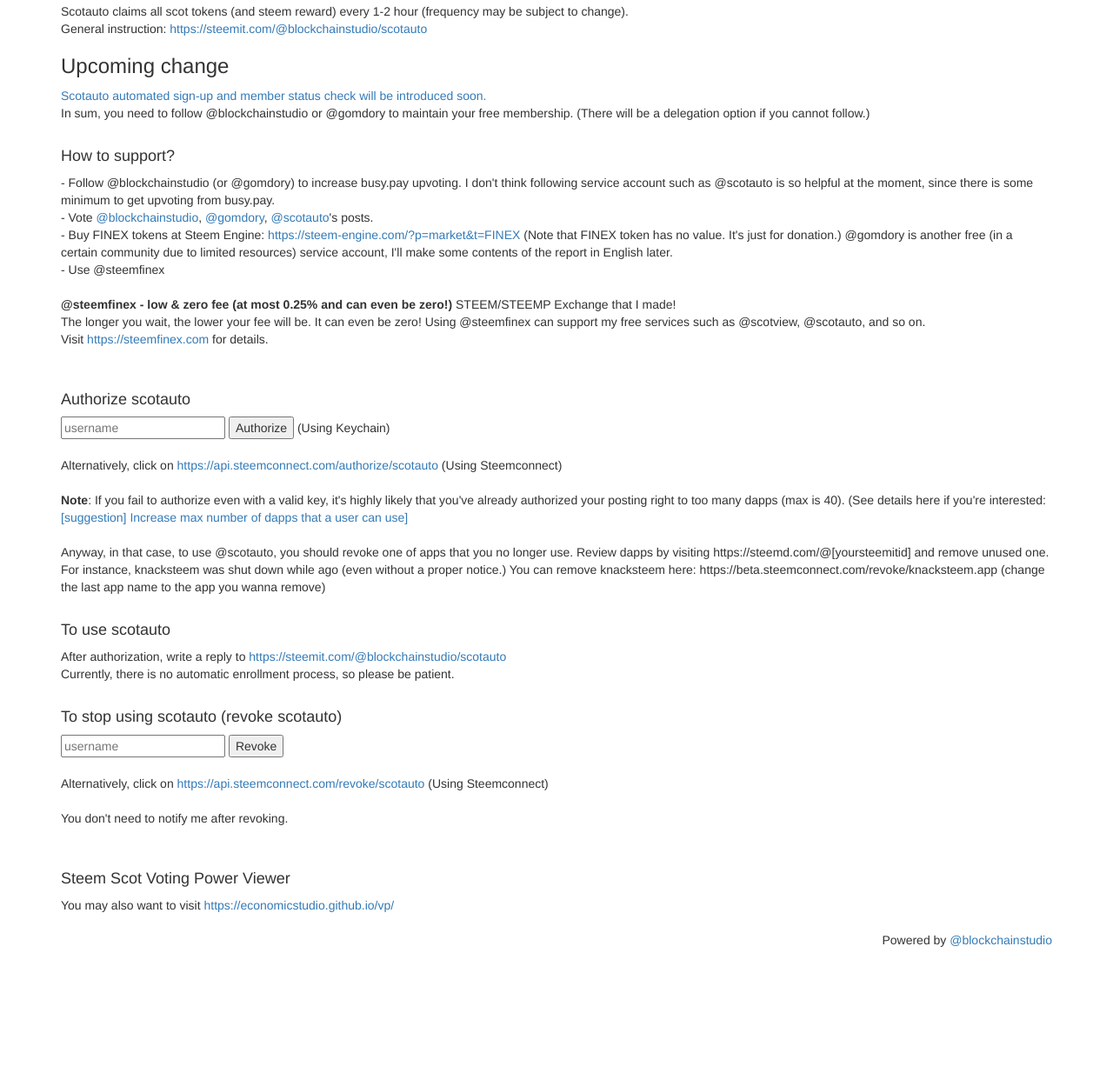
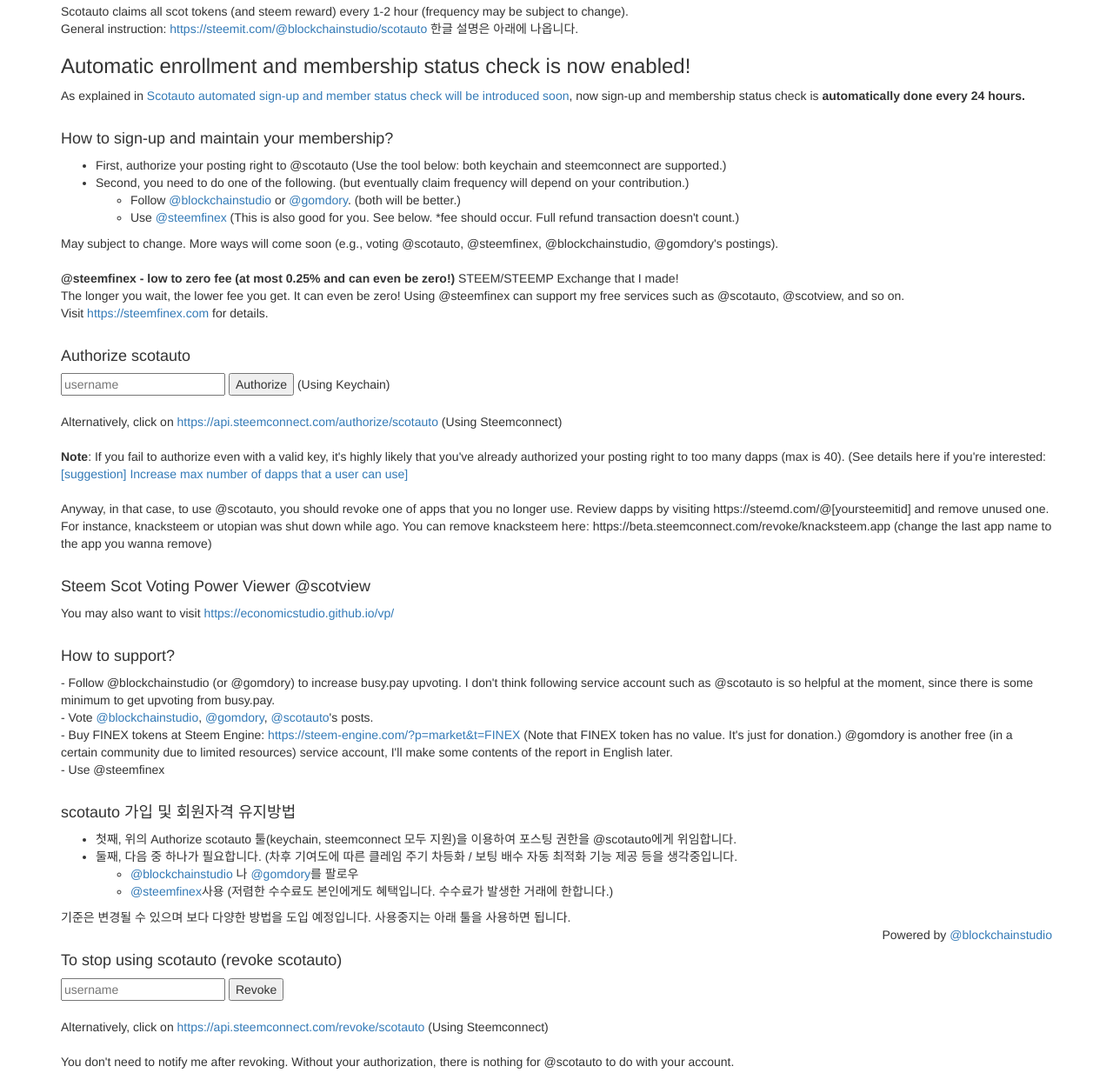
Before and after one commit to economicstudio/scotauto, a plain HTML site: page index.html in a window 1280 px wide. Shown: the part 53-1287 px from the top of the page at 87% size. Before the commit the page ends 1144 px from the top, so only its background shows below. Drawn offline with nearby package versions, Linux system fonts and the light colour scheme.

Commit message:
Update index.html

```diff
--- a/index.html
+++ b/index.html
@@ -24,39 +24,65 @@
         <a href="https://steemit.com/@blockchainstudio/scotauto"
           >https://steemit.com/@blockchainstudio/scotauto</a
         >
+        한글 설명은 아래에 나옵니다.
       </div>
-      <h3>Upcoming change</h3>
+      <h3>Automatic enrollment and membership status check is now enabled!</h3>
       <div>
+        As explained in
         <a
           href="https://steemit.com/@blockchainstudio/scotauto-automated-sign-up-and-member-status-check-will-be-introduced"
           >Scotauto automated sign-up and member status check will be introduced
-          soon.</a
-        ><br />
-        In sum, you need to follow @blockchainstudio or @gomdory to maintain your free membership. (There will be a delegation option if you cannot follow.)
+          soon</a
+        >, now sign-up and membership status check is
+        <b>automatically done every 24 hours.</b><br />
       </div>
 
       <br />
-
-      <h4>How to support?</h4>
+      <h4>How to sign-up and maintain your membership?</h4>
       <div>
-        - Follow @blockchainstudio (or @gomdory) to increase busy.pay upvoting. I don't think following service account such as @scotauto is so helpful at the moment, since there is some minimum to get upvoting from busy.pay.<br />
-        - Vote <a href="https://steemit.com/@blockchainstudio">@blockchainstudio</a>, <a href="https://steemit.com/@gomdory">@gomdory</a>, <a href="https://steemit.com/@scotauto">@scotauto</a>'s posts.<br />
-        - Buy FINEX tokens at Steem Engine: <a href="https://steem-engine.com/?p=market&t=FINEX">https://steem-engine.com/?p=market&t=FINEX</a> (Note that FINEX token has no value. It's just for donation.) @gomdory is another free (in a certain community due to limited resources) service account, I'll make some contents of the report in English later.<br />
-        - Use @steemfinex
+        <ul>
+          <li>
+            First, authorize your posting right to @scotauto (Use the tool
+            below: both keychain and steemconnect are supported.)
+          </li>
+          <li>
+            Second, you need to do one of the following. (but eventually claim
+            frequency will depend on your contribution.)
+          </li>
+          <ul>
+            <li>
+              Follow
+              <a href="https://steemit.com/@blockchainstudio"
+                >@blockchainstudio</a
+              >
+              or <a href="https://steemit.com/@gomdory">@gomdory</a>. (both will
+              be better.)
+            </li>
+            <li>
+              Use <a href="https://steemfinex.com">@steemfinex</a> (This is also
+              good for you. See below. *fee should occur. Full refund
+              transaction doesn't count.)
+            </li>
+          </ul>
+        </ul>
+        May subject to change. More ways will come soon (e.g., voting @scotauto,
+        @steemfinex, @blockchainstudio, @gomdory's postings).
       </div>
       <br />
       <div>
-        <b>@steemfinex - low & zero fee (at most 0.25% and can even be zero!)</b> STEEM/STEEMP Exchange that I made!<br />
-        The longer you wait, the lower your fee will be. It can even be zero! Using @steemfinex can support my free services such as @scotview, @scotauto, and so on.
+        <b
+          >@steemfinex - low to zero fee (at most 0.25% and can even be
+          zero!)</b
+        >
+        STEEM/STEEMP Exchange that I made!<br />
+        The longer you wait, the lower fee you get. It can even be zero! Using
+        @steemfinex can support my free services such as @scotauto, @scotview,
+        and so on.
         <br />
         Visit
-        <a href="https://steemfinex.com"
-          >https://steemfinex.com</a
-        >
+        <a href="https://steemfinex.com">https://steemfinex.com</a>
         for details.<br />
       </div>
-      <br />
-
       <br />
 
       <h4>Authorize scotauto</h4>
@@ -82,22 +108,72 @@
       Anyway, in that case, to use @scotauto, you should revoke one of apps that
       you no longer use. Review dapps by visiting
       https://steemd.com/@[yoursteemitid] and remove unused one. For instance,
-      knacksteem was shut down while ago (even without a proper notice.) You can
-      remove knacksteem here:
-      https://beta.steemconnect.com/revoke/knacksteem.app (change the last app
-      name to the app you wanna remove)<br /><br />
+      knacksteem or utopian was shut down while ago. You can remove knacksteem
+      here: https://beta.steemconnect.com/revoke/knacksteem.app (change the last
+      app name to the app you wanna remove)<br /><br />
 
-      <h4>To use scotauto</h4>
-
+      <h4>Steem Scot Voting Power Viewer @scotview</h4>
       <div>
-        After authorization, write a reply to
-        <a href="https://steemit.com/@blockchainstudio/scotauto"
-          >https://steemit.com/@blockchainstudio/scotauto</a
-        ><br />
-        Currently, there is no automatic enrollment process, so please be
-        patient.
+        You may also want to visit
+        <a href="https://economicstudio.github.io/vp/"
+          >https://economicstudio.github.io/vp/</a
+        >
       </div>
       <br />
+      <h4>How to support?</h4>
+      <div>
+        - Follow @blockchainstudio (or @gomdory) to increase busy.pay upvoting.
+        I don't think following service account such as @scotauto is so helpful
+        at the moment, since there is some minimum to get upvoting from
+        busy.pay.<br />
+        - Vote
+        <a href="https://steemit.com/@blockchainstudio">@blockchainstudio</a>,
+        <a href="https://steemit.com/@gomdory">@gomdory</a>,
+        <a href="https://steemit.com/@scotauto">@scotauto</a>'s posts.<br />
+        - Buy FINEX tokens at Steem Engine:
+        <a href="https://steem-engine.com/?p=market&t=FINEX"
+          >https://steem-engine.com/?p=market&t=FINEX</a
+        >
+        (Note that FINEX token has no value. It's just for donation.) @gomdory
+        is another free (in a certain community due to limited resources)
+        service account, I'll make some contents of the report in English
+        later.<br />
+        - Use @steemfinex
+      </div>
+      <br />
+
+      <h4>scotauto 가입 및 회원자격 유지방법</h4>
+      <div>
+        <ul>
+          <li>
+            첫째, 위의 Authorize scotauto 툴(keychain, steemconnect 모두 지원)을
+            이용하여 포스팅 권한을 @scotauto에게 위임합니다.
+          </li>
+          <li>
+            둘째, 다음 중 하나가 필요합니다. (차후 기여도에 따른 클레임 주기
+            차등화 / 보팅 배수 자동 최적화 기능 제공 등을 생각중입니다.
+          </li>
+          <ul>
+            <li>
+              <a href="https://steemit.com/@blockchainstudio"
+                >@blockchainstudio</a
+              >
+              나 <a href="https://steemit.com/@gomdory">@gomdory</a>를 팔로우
+            </li>
+            <li>
+              <a href="https://steemfinex.com">@steemfinex</a>사용 (저렴한
+              수수료도 본인에게도 혜택입니다. 수수료가 발생한 거래에 한합니다.)
+            </li>
+          </ul>
+        </ul>
+        기준은 변경될 수 있으며 보다 다양한 방법을 도입 예정입니다. 사용중지는
+        아래 툴을 사용하면 됩니다.
+      </div>
+
+      <div style="text-align:right">
+        Powered by
+        <a href="https://steemit.com/@blockchainstudio">@blockchainstudio</a>
+      </div>
 
       <h4>To stop using scotauto (revoke scotauto)</h4>
       <input type="text" placeholder="username" id="username_revoke" />
@@ -110,23 +186,10 @@
       (Using Steemconnect)
       <br /><br />
       <div>
-        You don't need to notify me after revoking.
-      </div>
-      <br /><br />
-
-      <h4>Steem Scot Voting Power Viewer</h4>
-      <div>
-        You may also want to visit
-        <a href="https://economicstudio.github.io/vp/"
-          >https://economicstudio.github.io/vp/</a
-        >
+        You don't need to notify me after revoking. Without your authorization,
+        there is nothing for @scotauto to do with your account.
       </div>
       <br />
-
-      <div style="text-align:right">
-        Powered by
-        <a href="https://steemit.com/@blockchainstudio">@blockchainstudio</a>
-      </div>
     </div>
     <script src="main.js"></script>
   </body>
```
